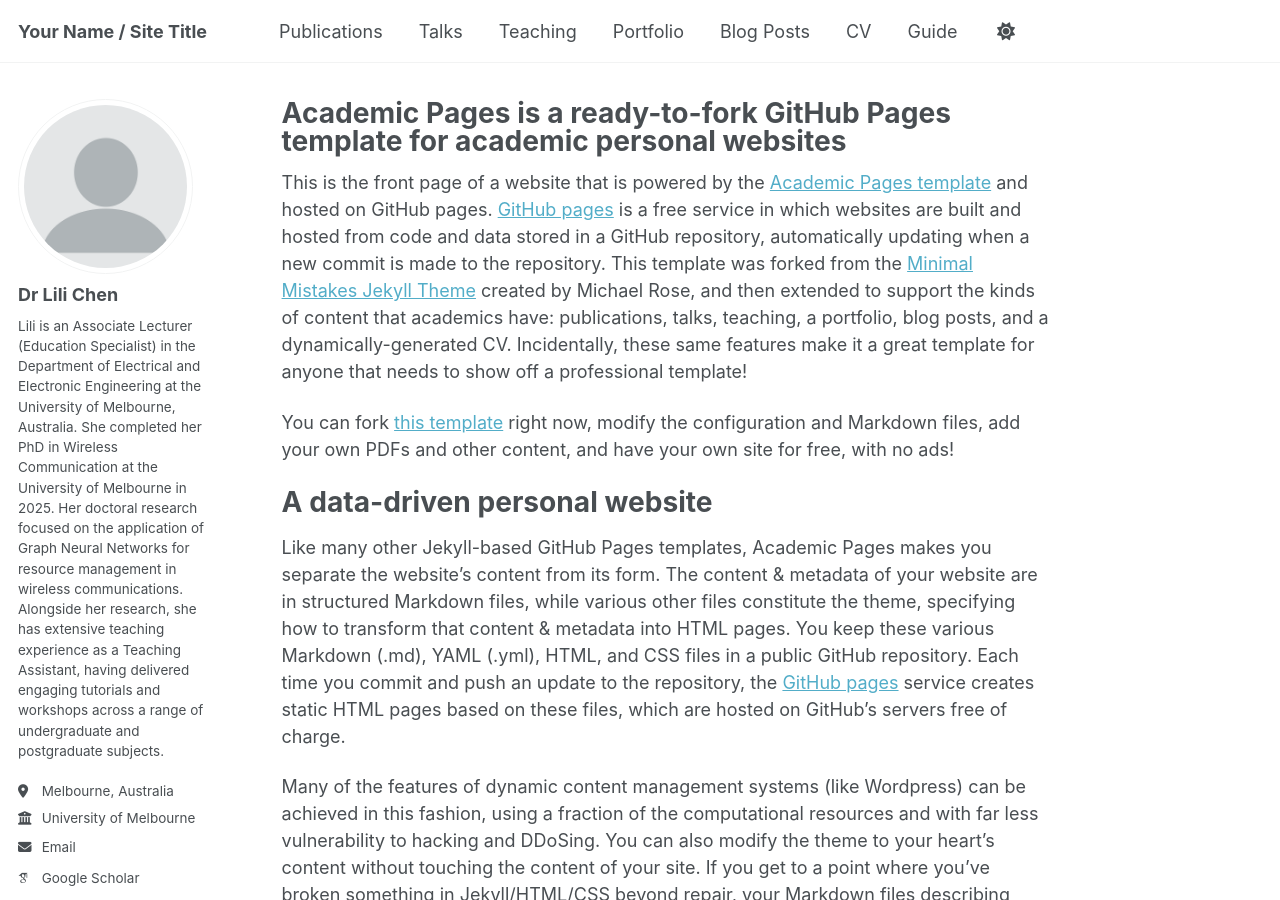
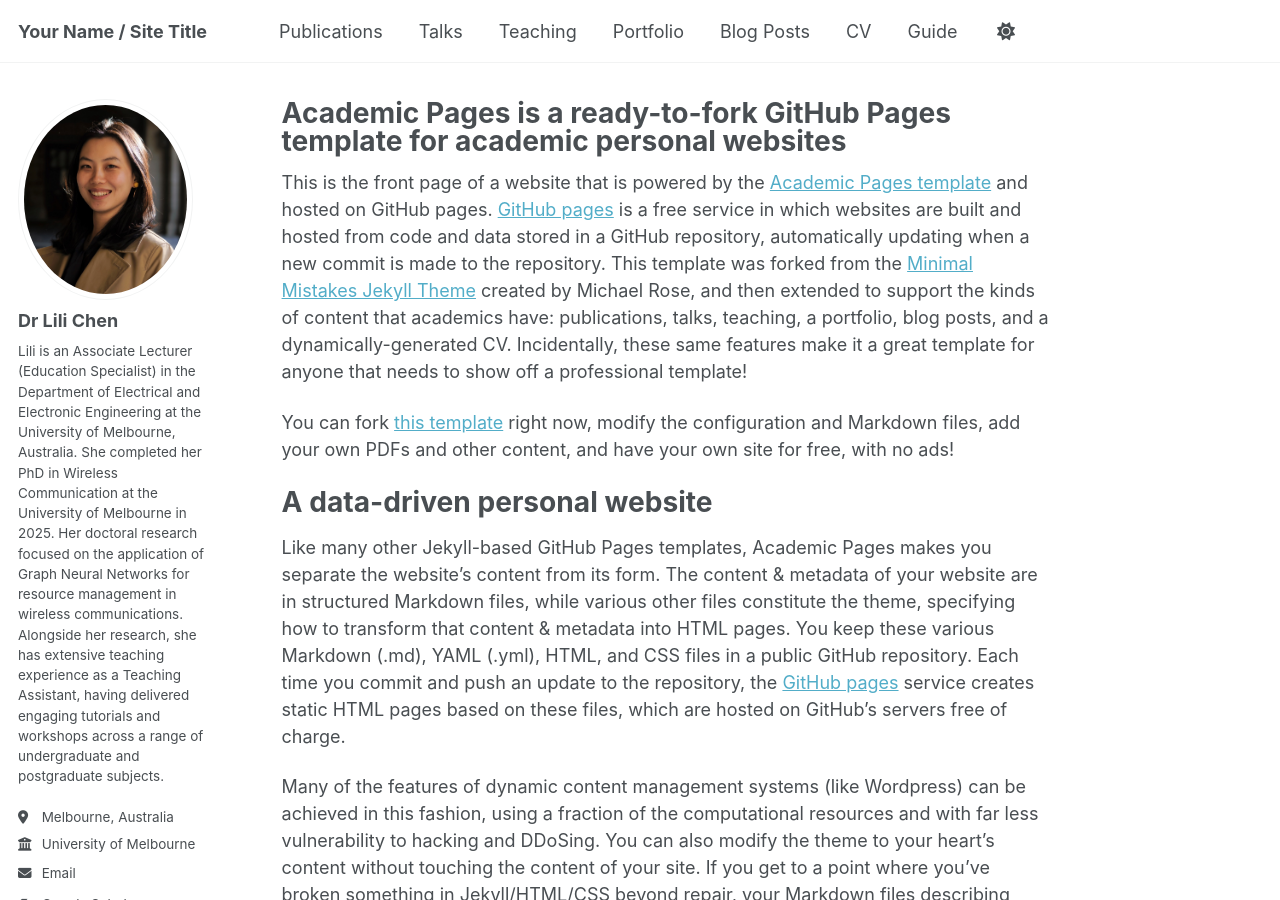
Before and after one commit to LilixChen/lilichen.github.io, a Jekyll site: the page built from _pages/about.md, in a window 1280 px wide and 900 px high. Built offline with Jekyll 4.4.1, drawn with Linux system fonts in a browser that asks for light colours; some web fonts are replaced; a script that is not in the unit is left out.

Commit message:
Update _config.yml

```diff
--- a/_config.yml
+++ b/_config.yml
@@ -23,7 +23,7 @@ repository               : "academicpages/academicpages.github.io"
 #               Additional customization can be done by editing /_includes/author-profile.html
 author:
   # Biographic information
-  avatar           : "profile.png"
+  avatar           : "lili.jpg"
   name             : "Dr Lili Chen"
   pronouns         : # example: "she/her"
   bio              : "Lili is an Associate Lecturer (Education Specialist) in the Department of Electrical and Electronic Engineering at the University of Melbourne, Australia. She completed her PhD in Wireless Communication at the University of Melbourne in 2025. Her doctoral research focused on the application of Graph Neural Networks for resource management in wireless communications. Alongside her research, she has extensive teaching experience as a Teaching Assistant, having delivered engaging tutorials and workshops across a range of undergraduate and postgraduate subjects."
```
